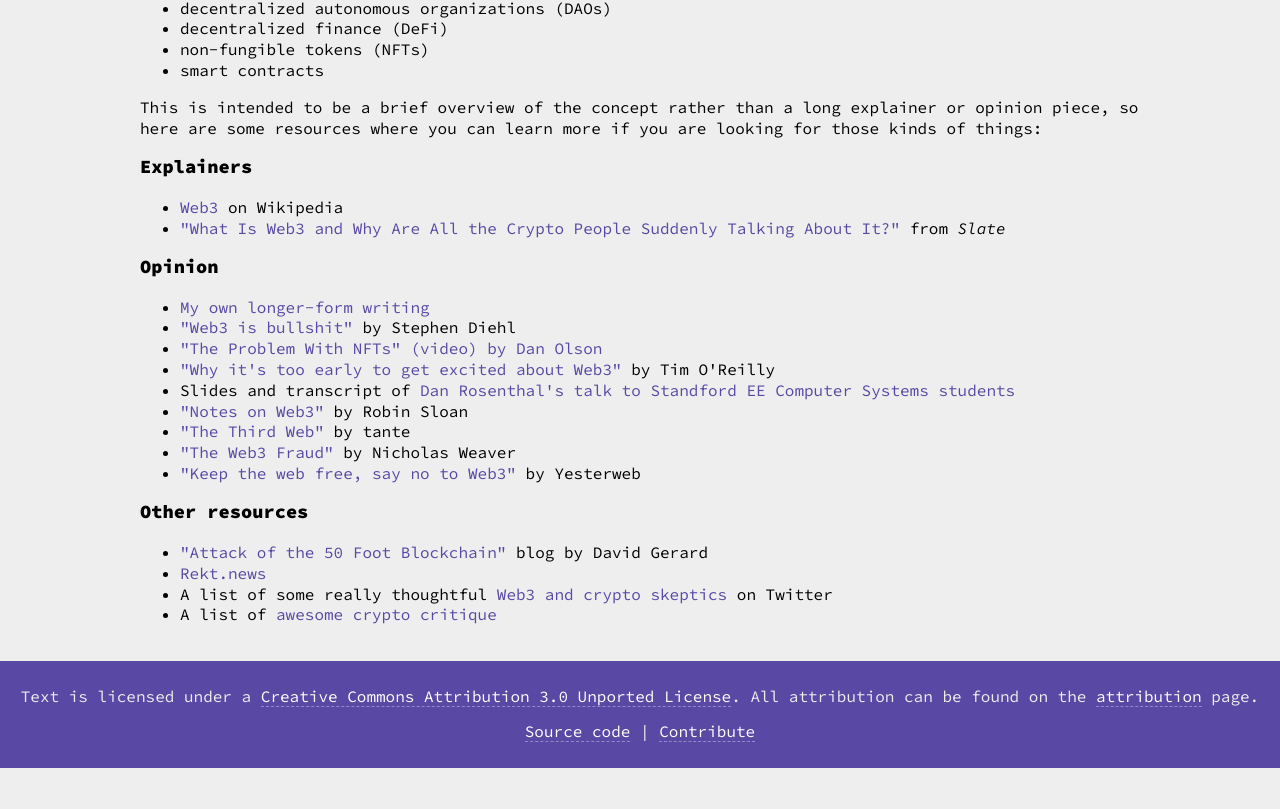
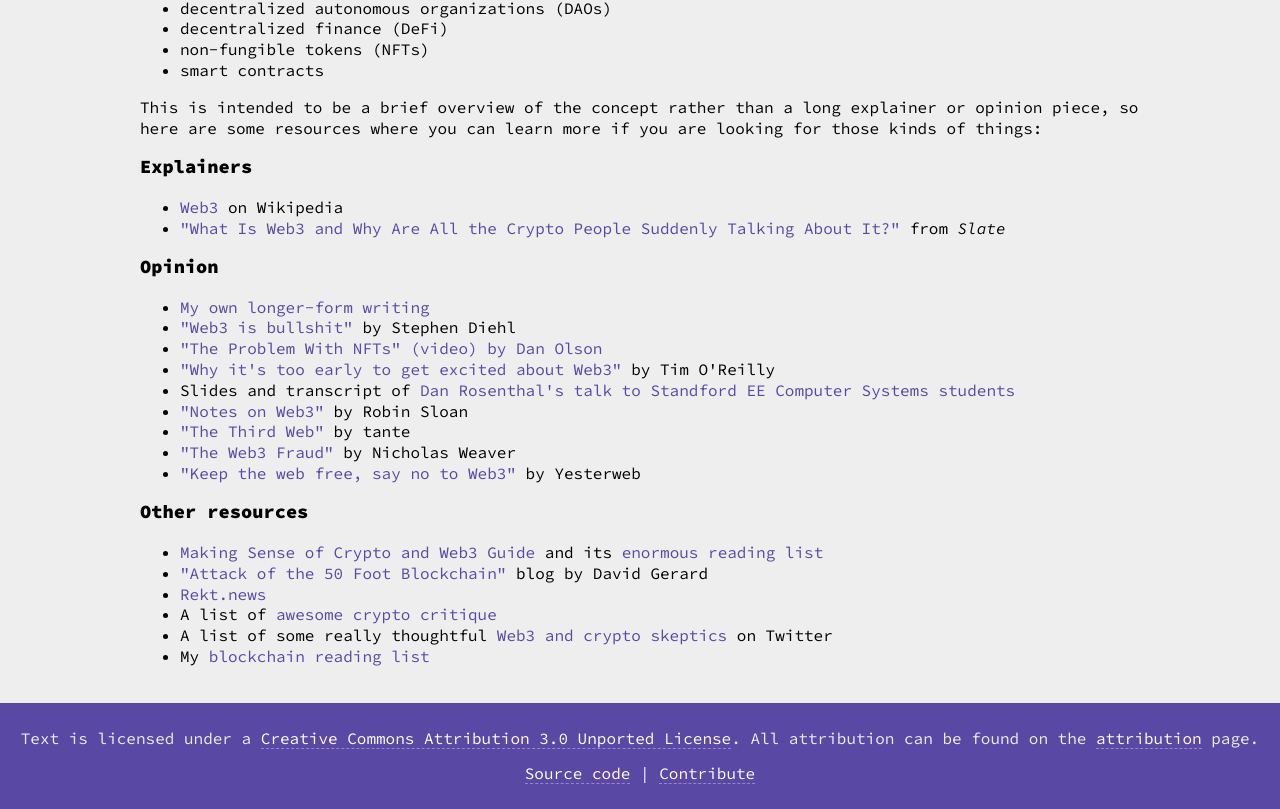
Before and after one commit to molly/web3-is-going-great, a Next.js app in the folder src/: page /what in a window 1280 px wide. Shown: the part 572-1381 px from the top of the page. Before the commit the page ends 1340 px from the top, so only its background shows below. Built offline with nearby package versions, Linux system fonts and the light colour scheme.

Commit message:
Add a few more links

```diff
--- a/src/pages/what.js
+++ b/src/pages/what.js
@@ -157,6 +157,15 @@
           <h3>Other resources</h3>
           <ul>
             <li>
+              <ExternalLink href="https://web3.lifeitself.us/guide">
+                Making Sense of Crypto and Web3 Guide
+              </ExternalLink>{" "}
+              and its{" "}
+              <ExternalLink href="https://www.zotero.org/groups/4600269/web3/library">
+                enormous reading list
+              </ExternalLink>
+            </li>
+            <li>
               <ExternalLink href="https://davidgerard.co.uk/blockchain/">
                 "Attack of the 50 Foot Blockchain"
               </ExternalLink>
@@ -166,6 +175,12 @@
               <ExternalLink href="https://rekt.news/">Rekt.news</ExternalLink>
             </li>
             <li>
+              <span>A list of </span>
+              <ExternalLink href="https://github.com/rufuspollock/awesome-crypto-critique">
+                awesome crypto critique
+              </ExternalLink>
+            </li>
+            <li>
               <span>A list of some really thoughtful </span>
               <ExternalLink href="https://twitter.com/i/lists/1473337241594388495">
                 Web3 and crypto skeptics
@@ -173,9 +188,9 @@
               <span> on Twitter</span>
             </li>
             <li>
-              <span>A list of </span>
-              <ExternalLink href="https://github.com/rufuspollock/awesome-crypto-critique">
-                awesome crypto critique
+              My{" "}
+              <ExternalLink href="https://www.mollywhite.net/reading/blockchain">
+                blockchain reading list
               </ExternalLink>
             </li>
           </ul>
```
